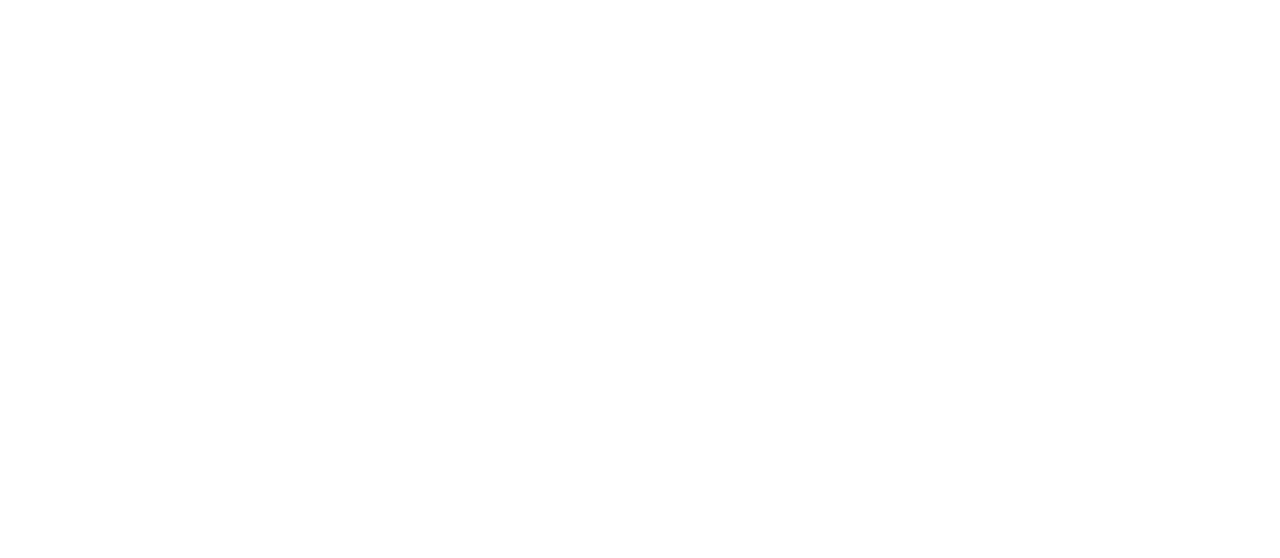
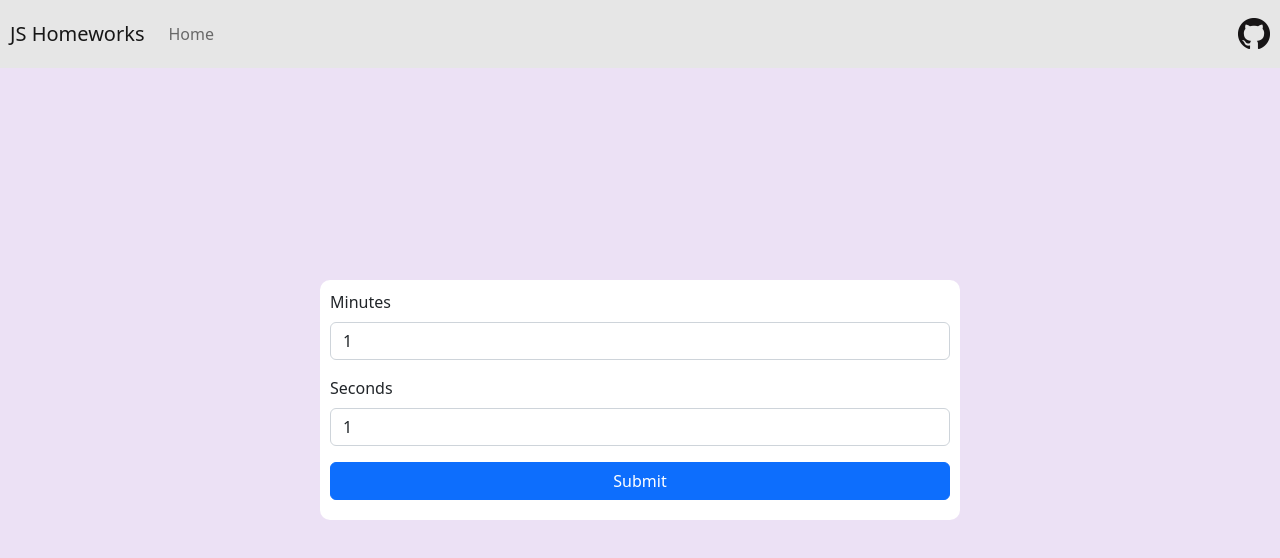
Before and after one commit to cockernutx/common-js-examples, a React (Create React App) app: page /#/Timer in a window 1280 px wide. Before the commit this address had no page. Shown: the top 558 px of the page. Built offline with nearby package versions, Linux system fonts and the light colour scheme.

Commit message:
Added timer. fixed for submits on pages

```diff
--- a/src/pages/AverageCalculator/AverageCalculator.tsx
+++ b/src/pages/AverageCalculator/AverageCalculator.tsx
@@ -7,7 +7,8 @@
     const [firstNum, setFirstNum] = useState<string>("0");
     const [secondNum, setSecondNum] = useState<string>("0");
 
-    const handleSubmit = () => {
+    const handleSubmit = (event: React.FormEvent<Element>) => {
+        event.preventDefault()
         setShow(true);
     }
     return (
--- a/src/pages/BillServiceFee/BillServiceFee.tsx
+++ b/src/pages/BillServiceFee/BillServiceFee.tsx
@@ -7,7 +7,8 @@
     const [billAmmount, setBilAmmount] = useState<string>("0");
     const [serviceFee, setServiceFee] = useState<string>("0");
 
-    const handleSubmit = () => {
+    const handleSubmit = (event: React.FormEvent<Element>) => {
+        event.preventDefault()
         setShow(true);
     }
     return (
--- a/src/pages/ChooseMonth/ChooseMonth.tsx
+++ b/src/pages/ChooseMonth/ChooseMonth.tsx
@@ -8,7 +8,8 @@
 
     const months = ['', 'January', 'February', 'March', 'April', 'May', 'June', 'July', 'August', 'September', 'October', 'November', 'December'];
 
-    const handleSubmit = () => {
+    const handleSubmit =(event: React.FormEvent<Element>) => {
+        event.preventDefault()
         setShow(true);
     }
     return (
--- a/src/pages/DaysToHours/DaysToHours.tsx
+++ b/src/pages/DaysToHours/DaysToHours.tsx
@@ -8,7 +8,8 @@
     const [travelDays, setTravelDays] = useState<string>("0");
 
 
-    const handleSubmit = () => {
+    const handleSubmit = (event: React.FormEvent<Element>) => {
+        event.preventDefault()
         setShow(true);
     }
 
--- a/src/pages/Home/Home.tsx
+++ b/src/pages/Home/Home.tsx
@@ -26,6 +26,7 @@
         <StyledCardHolder><HomeworkCard title="Travel time calculator" text="Convert how long your trip will last from days to hours!" image={airplaneImage} link="DaysToHours/"></HomeworkCard></StyledCardHolder>
         <StyledCardHolder><HomeworkCard title="Average calculator" text="Calculate the average between two numbers!" image={averageImage} link="AverageCalculator"></HomeworkCard></StyledCardHolder>
         <StyledCardHolder><HomeworkCard title="Multiplication Table" text="Calculate the average between two numbers!" image={multiplicationImage} link="MultiplicationTable/"></HomeworkCard></StyledCardHolder>
+        <StyledCardHolder><HomeworkCard title="Multiplication Table" text="Calculate the average between two numbers!" image={multiplicationImage} link="Timer/"></HomeworkCard></StyledCardHolder>
 
 
 
@@ -38,7 +39,7 @@
       <StyledCardHolder> <HomeworkCard title="Bmi Calculator" text="Check if your body mass index is in an healthy range here!" image={humanBody} link="BmiCalculator/"></HomeworkCard></StyledCardHolder>
       <StyledCardHolder> <HomeworkCard title="Time lived" text="See how much days, hours and seconds you have lived! (not counting leap years xd)" image={clockImage} link="TimeLived/"></HomeworkCard></StyledCardHolder>
       <StyledCardHolder><HomeworkCard title="Restaurant bill with service fee" text="Calculate the total of an restaurant bill with an service fee percentage" image={tipsImage} link="BillServiceFee/"></HomeworkCard></StyledCardHolder>
-      <StyledCardHolder><HomeworkCard title="Month picker" text="Just pick a month, simple as." image={calendarImage} link="ChooseMonth/"></HomeworkCard></StyledCardHolder>
+      <StyledCardHolder><HomeworkCard title="Timer" text="This is a simple timer" image={calendarImage} link="ChooseMonth/"></HomeworkCard></StyledCardHolder>
 
 
       </StyledContainer>
--- a/src/pages/MultiplicationTable/MultiplicationTable.tsx
+++ b/src/pages/MultiplicationTable/MultiplicationTable.tsx
@@ -8,7 +8,8 @@
     const [res, setRes] = useState<string[]>([]);
 
 
-    const handleSubmit = () => {
+    const handleSubmit = (event: React.FormEvent<Element>) => {
+        event.preventDefault()
         let rows: string[] = [];
         for (let i = 0; i <= 10; i++) {
             rows.push(`${firstNum}*${i}=${parseInt(firstNum) * i}`);
--- a/src/pages/TimeLived/TimeLived.tsx
+++ b/src/pages/TimeLived/TimeLived.tsx
@@ -6,7 +6,8 @@
     const [show, setShow] = useState<boolean>(false);
     const [age, setAge] = useState<string>("0");
 
-    const handleSubmit = () => {
+    const handleSubmit = (event: React.FormEvent<Element>) => {
+        event.preventDefault()
         setShow(true);
     }
     return (
--- /dev/null
+++ b/src/pages/Timer/Timer.styled.tsx
@@ -0,0 +1,6 @@
+import React from 'react';
+import styled from 'styled-components';
+
+export const TimerDiv = styled.div`
+  text-align: center;
+`;
--- /dev/null
+++ b/src/pages/Timer/Timer.tsx
@@ -0,0 +1,91 @@
+import React, { useEffect, useState } from 'react';
+import { Button, Form } from 'react-bootstrap';
+import { Body, MainDiv } from '../BmiCalculator/BmiCalculator.styled';
+import { TimerDiv } from './Timer.styled';
+
+
+interface TimerState {
+    time: number;
+    seconds: number;
+    minutes: number;
+}
+
+
+function Timer() {
+
+
+    const [state, setState] = useState<TimerState>({
+        time: 1,
+        seconds: 1 - Math.floor((1 - 1) / 60) * 60 - 1,
+        minutes: Math.floor((1 - 1) / 60)
+    });
+
+    const [minutes, setMinutes] = useState("1");
+    const [seconds, setSeconds] = useState("1");
+
+    const [showTimer, setShowTimer] = useState<boolean>(false);
+
+    useEffect(() => {
+
+        setTimeout(() => {
+            if (state.time === 0) {
+                return;
+            }
+
+            setState({
+                time: state.time - 1,
+                seconds: state.time - Math.floor((state.time - 1) / 60) * 60 - 1,
+                minutes: Math.floor((state.time - 1) / 60)
+            })
+            if (state.time === 0) {
+                setShowTimer(false);
+                return;
+            }
+        }, 1000);
+    }, [state.time])
+
+    const handleSubmit = (event: React.FormEvent<Element>) => {
+        event.preventDefault()
+        let time = (parseInt(minutes) * 60) + parseInt(seconds);
+        setShowTimer(true)
+        setState({
+            time: time - 1,
+            seconds: time - Math.floor((time - 1) / 60) * 60 - 1,
+            minutes: Math.floor((time - 1) / 60)
+        })
+
+    }
+
+    return (
+        <Body color="rgb(240, 234, 204)">
+            <MainDiv style={{ height: "30%" }}>
+                {showTimer ?
+                    <TimerDiv>{`${state.minutes}:${state.seconds <= 10 ? `0${state.seconds}` : state.seconds}`}</TimerDiv> :
+                    <Form onSubmit={handleSubmit}>
+                        <Form.Group className="mb-3" controlId="formBasicEmail">
+                            <Form.Label>Minutes</Form.Label>
+                            <Form.Control required={true} type="number" value={minutes} onChange={(e) => {
+                                setMinutes(e.target.value)
+                            }} />
+                        </Form.Group>
+                        <Form.Group className="mb-3" controlId="formBasicEmail">
+                            <Form.Label>Seconds</Form.Label>
+                            <Form.Control required={true} type="number" value={seconds} onChange={(e) => {
+                                setSeconds(e.target.value)
+                            }} />
+                        </Form.Group>
+
+                        <Button style={{ width: "100%" }} variant="primary" type="submit">
+                            Submit
+                        </Button>
+                    </Form>
+                }
+
+
+
+            </MainDiv>
+        </Body>
+    );
+}
+
+export default Timer;
--- a/src/routes/Routes.tsx
+++ b/src/routes/Routes.tsx
@@ -12,6 +12,7 @@
 import BillServiceFee from "../pages/BillServiceFee/BillServiceFee";
 import MultiplicationTable from "../pages/MultiplicationTable/MultiplicationTable";
 import ChooseMonth from "../pages/ChooseMonth/ChooseMonth";
+import Timer from "../pages/Timer/Timer";
 
 function ApplicationRoutes() {
 
@@ -35,6 +36,7 @@
             <Route path="BillServiceFee/" element={routeElement(<BillServiceFee></BillServiceFee>)}></Route>
             <Route path="MultiplicationTable/" element={routeElement(<MultiplicationTable></MultiplicationTable>)}></Route>
             <Route path="ChooseMonth/" element={routeElement(<ChooseMonth></ChooseMonth>)}></Route>
+            <Route path="Timer/" element={routeElement(<Timer></Timer>)}></Route>
           </Routes>
         </HashRouter>
       );
```
